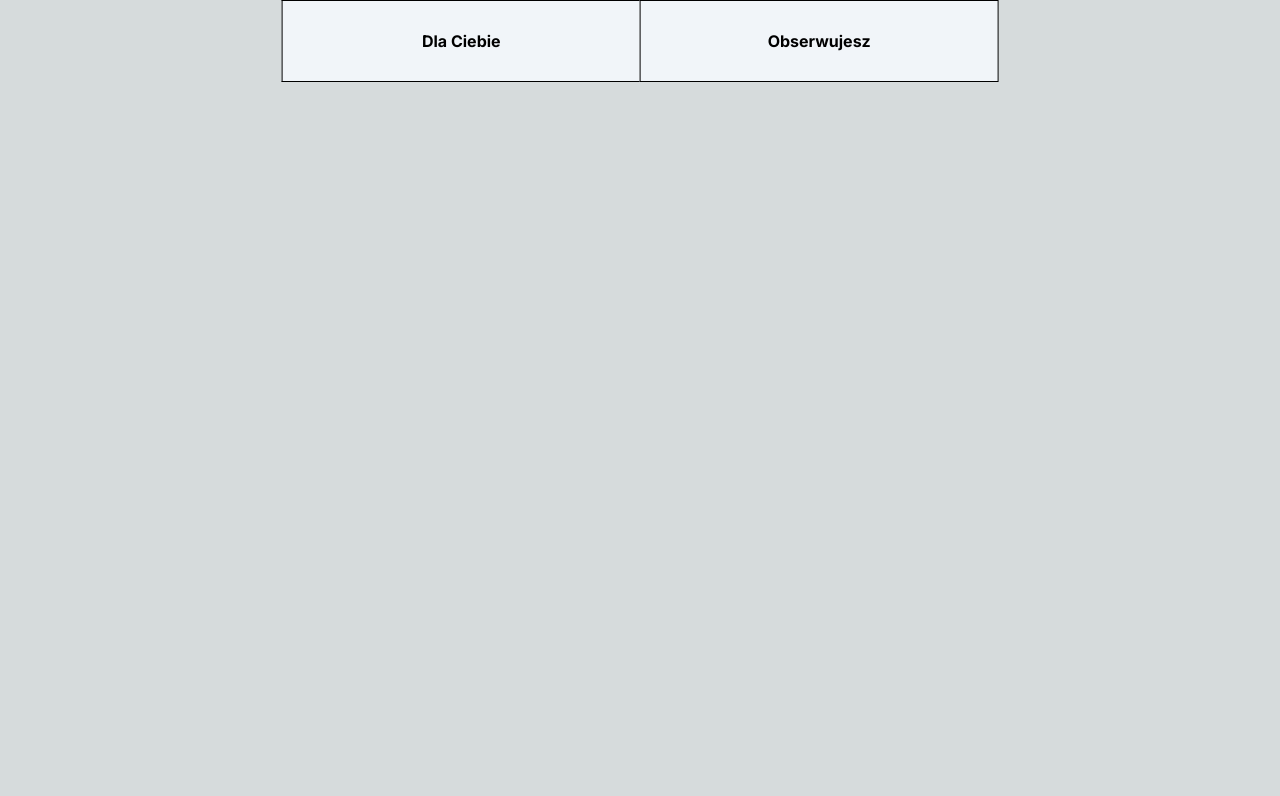
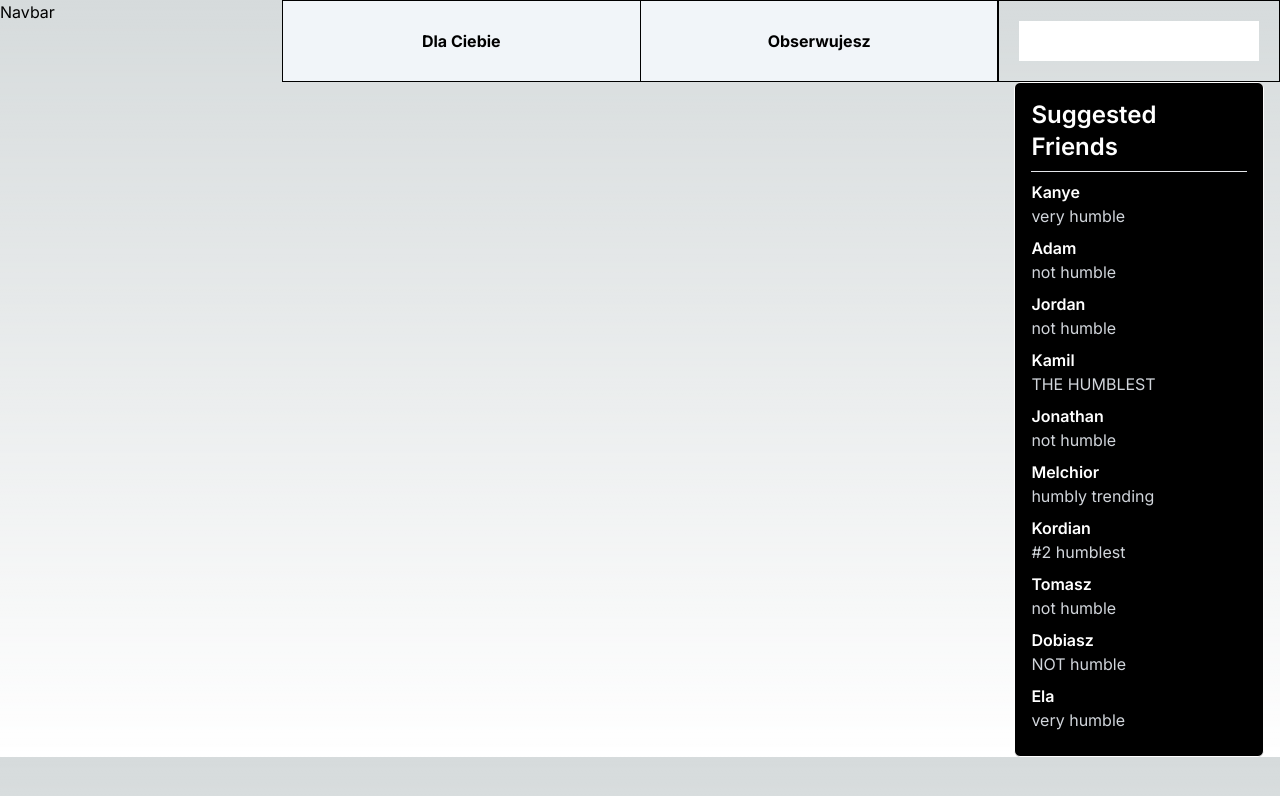
Before and after one commit to Kode4mi/stayhumble-web, a Next.js app: page /header in a window 1280 px wide. Shown: the top 796 px of the page. Built offline with nearby package versions, Linux system fonts and the light colour scheme.

Commit message:
basic suggested friends navbar and header
also a simple "main page" prototype under "/header", example searchbar and page layout

```diff
--- a/src/app/header/page.tsx
+++ b/src/app/header/page.tsx
@@ -1,10 +1,21 @@
 "use client";
+import Header from "@/components/molecules/Header";
+import SuggestedFriendsNavbar from "@/components/molecules/SuggestedFriendsNavbar";
+import SearchBar from "@/components/atoms/SearchBar";
 
-export default function Header() {
+export default function HeaderPage() {
   return (
-    <div className="fixed top-0 left-1/2 transform -translate-x-1/2 w-[56%] flex items-center justify-between bg-slate-100 dark:bg-black">
-      <button className="text-black font-bold px-4 py-7 w-1/2 border-black border-y border-l transition duration-300 hover:bg-gray-200 dark:hover:bg-stone-900 dark:text-white dark:border-white ">Dla Ciebie</button>
-      <button className="text-black font-bold px-4 py-7 w-1/2 border-black border-y border-x transition duration-300 hover:bg-gray-200 dark:hover:bg-stone-900 dark:text-white dark:border-white ">Obserwujesz</button>
+    <div className="flex flex-row">
+      <div className="w-[22%]">
+        Navbar
+      </div>
+      <div className="w-[56%]">
+        <Header />
+      </div>
+      <div className="w-[22%]">
+        <SearchBar />
+        <SuggestedFriendsNavbar />
+      </div>
     </div>
   );
 }
--- /dev/null
+++ b/src/components/atoms/SearchBar.tsx
@@ -0,0 +1,7 @@
+export default function SearchBar() {
+    return (
+        <div className="p-5 border border-black">
+        <input type="text" className="w-full p-2 text-black"  />
+        </div>
+    );
+  }
--- /dev/null
+++ b/src/components/molecules/Header.tsx
@@ -0,0 +1,10 @@
+"use client";
+
+export default function Header() {
+  return (
+    <div className="flex items-center justify-between bg-slate-100 dark:bg-black">
+      <button className="text-black font-bold px-4 py-7 w-1/2 border-black border-y border-l transition duration-300 hover:bg-gray-200 dark:hover:bg-stone-900 dark:text-white dark:border-white ">Dla Ciebie</button>
+      <button className="text-black font-bold px-4 py-7 w-1/2 border-black border-y border-x transition duration-300 hover:bg-gray-200 dark:hover:bg-stone-900 dark:text-white dark:border-white ">Obserwujesz</button>
+    </div>
+  );
+};
--- a/src/components/molecules/LoginForm.tsx
+++ b/src/components/molecules/LoginForm.tsx
@@ -27,7 +27,7 @@ const LoginForm: React.FC<LoginFormProps> = ({ onLogin, username, onUsernameChan
         </div>
         <div className="flex items-center justify-center">
           <button type="button" className="w-5/6 bg-orange-500 text-white py-2 px-4 rounded hover:bg-orange-600 transition-all" onClick={onLogin}>
-            Zaloguj się
+          <a href="/header">Zaloguj się</a>
           </button>
         </div>
         <div className="flex flex-col items-center justify-center">
--- /dev/null
+++ b/src/components/molecules/SuggestedFriendsNavbar.tsx
@@ -0,0 +1,27 @@
+export default function SuggestedFriendsNavbar() {
+  const suggestedFriends = [
+    { name: "Kanye", description: "very humble", color: "text-blue-500" },
+    { name: "Adam", description: "not humble", color: "text-red-500" },
+    { name: "Jordan", description: "not humble", color: "text-purple-500" },
+    { name: "Kamil", description: "THE HUMBLEST", color: "text-green-500" },
+    { name: "Jonathan", description: "not humble", color: "text-orange-500" },
+    { name: "Melchior", description: "humbly trending", color: "text-pink-500" },
+    { name: "Kordian", description: "#2 humblest", color: "text-amber-500" },
+    { name: "Tomasz", description: "not humble", color: "text-blue-800" },
+    { name: "Dobiasz", description: "NOT humble", color: "text-lime-500" },
+    { name: "Ela", description: "very humble", color: "text-purple-300" },
+  ];
+
+  return (
+    <div className="flex flex-col bg-black border border-white p-4 mx-4 mt- rounded-md">
+      <h2 className="text-white text-2xl font-semibold">Suggested Friends</h2>
+      <hr className="my-2" />
+      {suggestedFriends.map((friend, index) => (
+        <div key={index} className="mb-2">
+          <p className={`text-white ${friend.color} font-semibold`}>{friend.name}</p>
+          <p className="text-gray-300">{friend.description}</p>
+        </div>
+      ))}
+    </div>
+  );
+}
```
